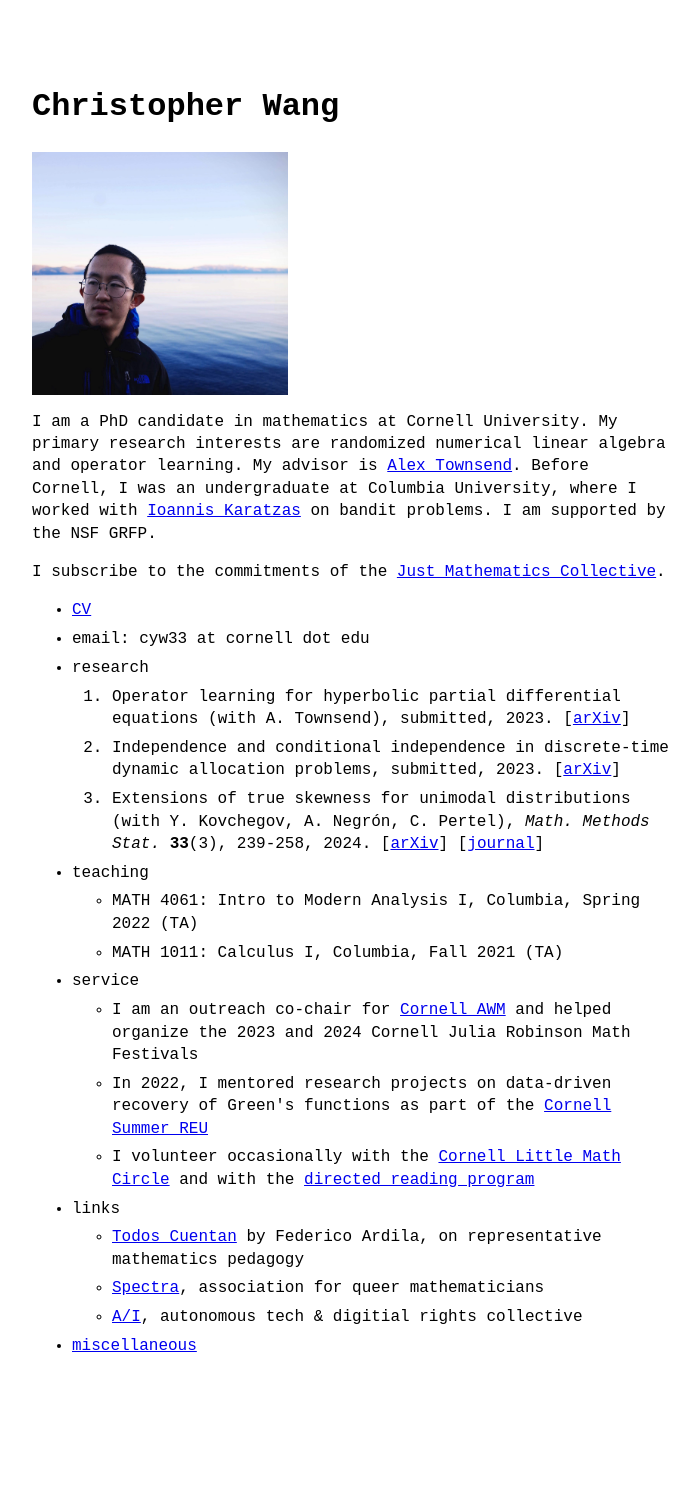
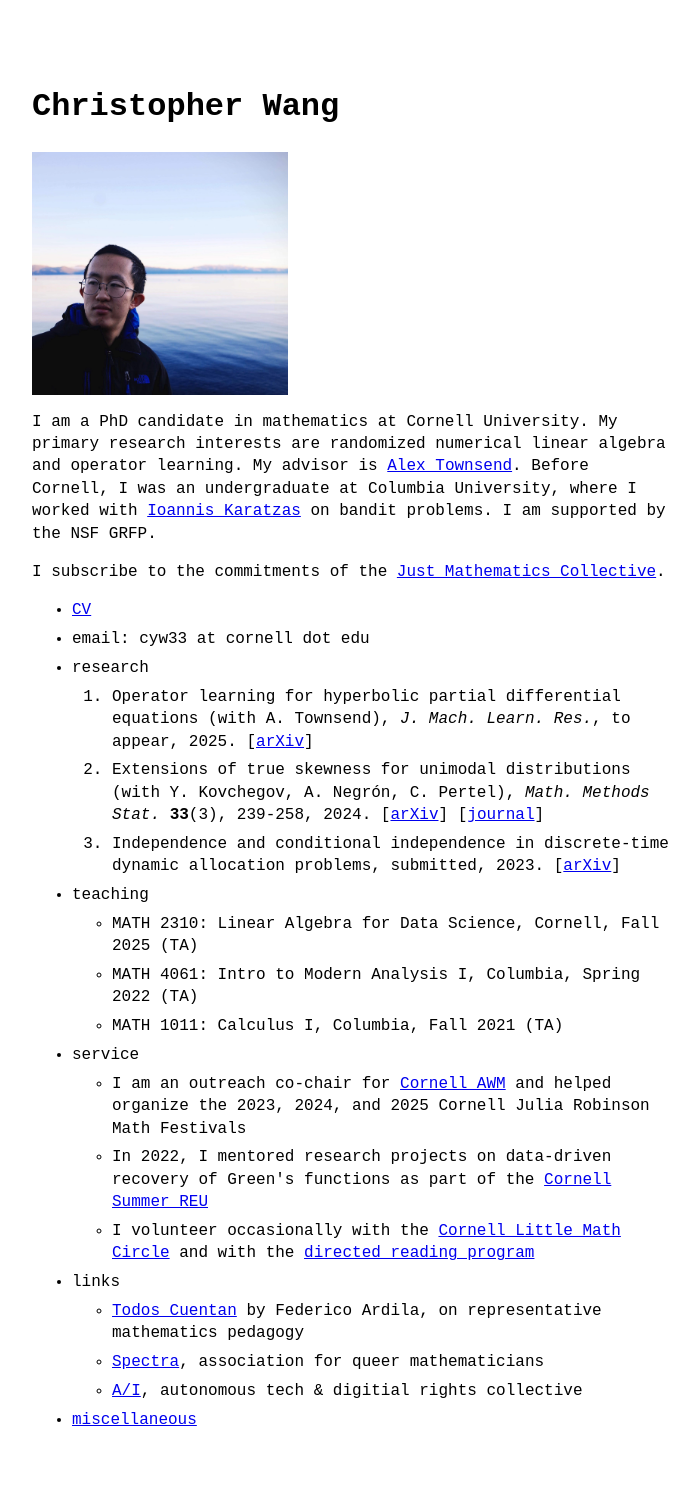
Before and after one commit to chriswang030/chriswang030.github.io, a Jekyll site: the page built from index.md, in a window 1280 px wide. Shown: the whole page, without its empty margins (288-987 px from the left). Built offline with Jekyll 4.4.1, drawn with Linux system fonts in a browser that asks for light colours; before the commit the page ends 1437 px from its top, so only the background shows below that.

Commit message:
Update CV

```diff
--- a/_data/menu.yml
+++ b/_data/menu.yml
@@ -15,12 +15,13 @@ entries:
 
   - title: teaching
     entries:
+      - title: "MATH 2310: Linear Algebra for Data Science, Cornell, Fall 2025 (TA)"
       - title: "MATH 4061: Intro to Modern Analysis I, Columbia, Spring 2022 (TA)"
       - title: "MATH 1011: Calculus I, Columbia, Fall 2021 (TA)"
 
   - title: service
     entries:
-      - title: "I am an outreach co-chair for <a href='https://pi.math.cornell.edu/~awm/index.html'>Cornell AWM</a> and helped organize the 2023 and 2024 Cornell Julia Robinson Math Festivals"
+      - title: "I am an outreach co-chair for <a href='https://pi.math.cornell.edu/~awm/index.html'>Cornell AWM</a> and helped organize the 2023, 2024, and 2025 Cornell Julia Robinson Math Festivals"
       - title: "In 2022, I mentored research projects on data-driven recovery of Green's functions as part of the <a href='https://math.cornell.edu/history-reu-and-spur-summer-program-undergraduate-research-programs'>Cornell Summer REU</a>"
       - title: "I volunteer occasionally with the <a href='https://pi.math.cornell.edu/~zakh/little/'>Cornell Little Math Circle</a> and with the <a href='https://sites.google.com/cornell.edu/cornell-drp'>directed reading program</a>"
 
```
Also changed, not shown: _posts/2025-09-16-oplearn.md (renamed from _posts/2023-12-29-oplearn.md, +3 -2 lines), _posts/2024-01-01-skew.md (renamed from _posts/2022-09-22-skew.md), 1 other file.
